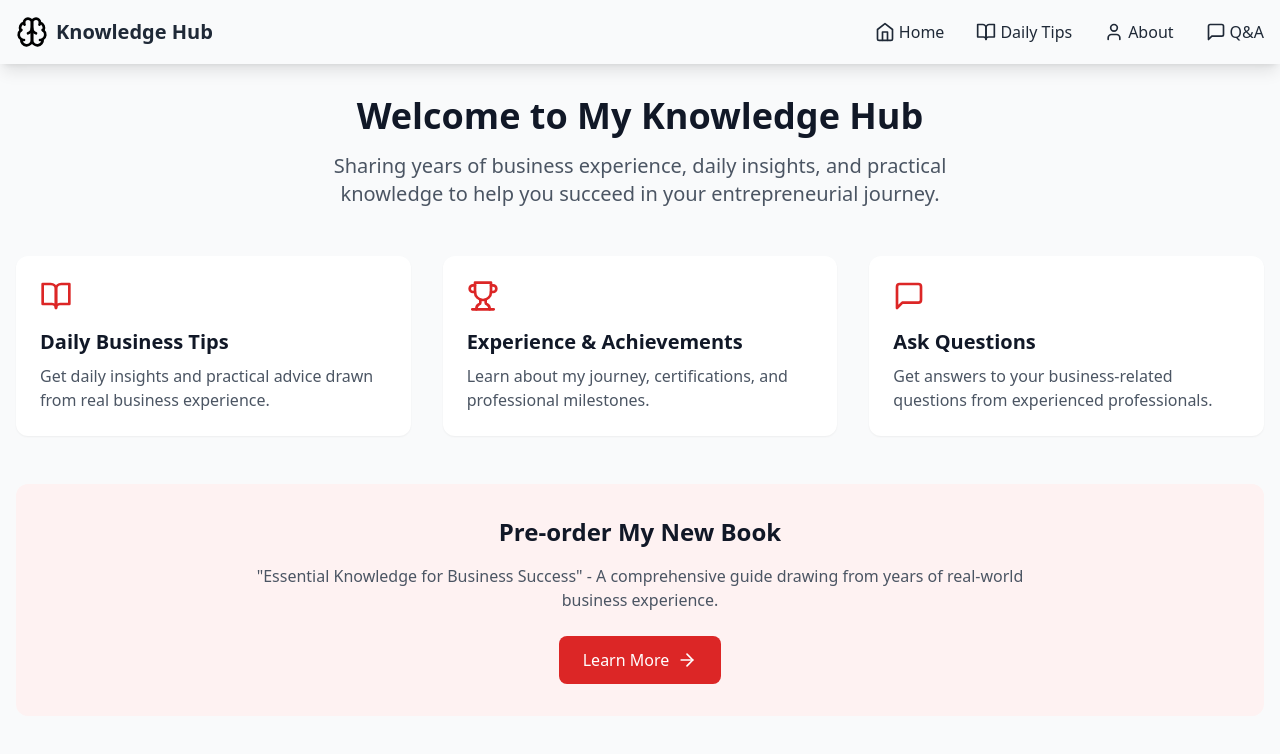
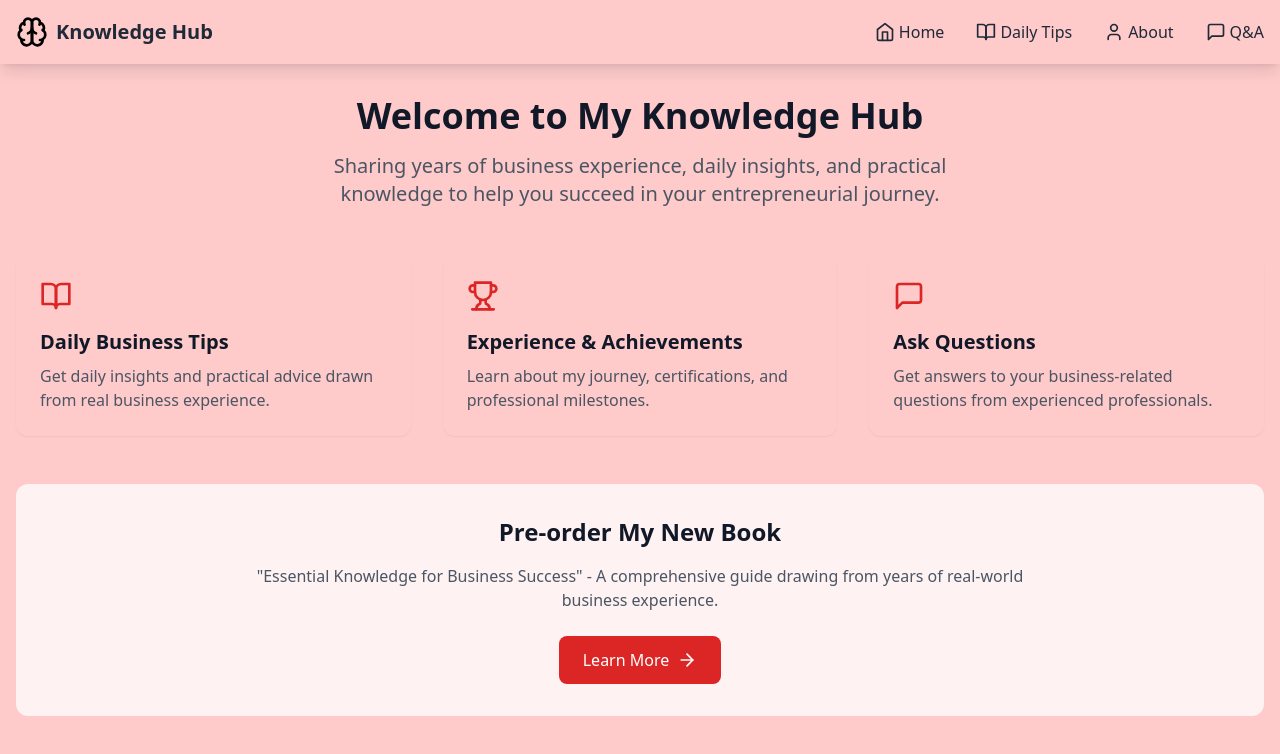
Before and after one commit to ianpm27/New, a React (Vite) app: page / in a window 1280 px wide. Shown: the top 754 px of the page. Built offline with nearby package versions, Linux system fonts and the light colour scheme.

Commit message:
Update App.tsx

```diff
--- a/src/App.tsx
+++ b/src/App.tsx
@@ -66,7 +66,7 @@ function Card({
   return (
     <Link
       to={link}
-      className="block p-6 bg-white rounded-xl shadow-sm hover:shadow-md transition-shadow"
+      className="block p-6 bg-red-250 rounded-xl shadow-sm hover:shadow-md transition-shadow"
     >
       <div className="mb-4">{icon}</div>
       <h3 className="text-xl font-semibold text-gray-900 mb-2">{title}</h3>
@@ -168,7 +168,7 @@ function Book() {
           guide provides essential insights and practical strategies for business
           success.
         </p>
-        <button className="inline-flex items-center px-6 py-3 bg-indigo-600 text-white rounded-lg hover:bg-indigo-700 transition-colors">
+        <button className="inline-flex items-center px-6 py-3 bg-red-500 text-white rounded-lg hover:bg-red-600 transition-colors">
           Pre-order Now
           <ArrowRight className="ml-2 w-5 h-5" />
         </button>
@@ -237,7 +237,7 @@ function Admin() {
 export default function App() {
   return (
     <Router>
-      <div className="min-h-screen bg-gray-50">
+      <div className="min-h-screen bg-red-200">
         <Navbar />
         <main className="container mx-auto px-4 py-8">
           <Routes>
```
